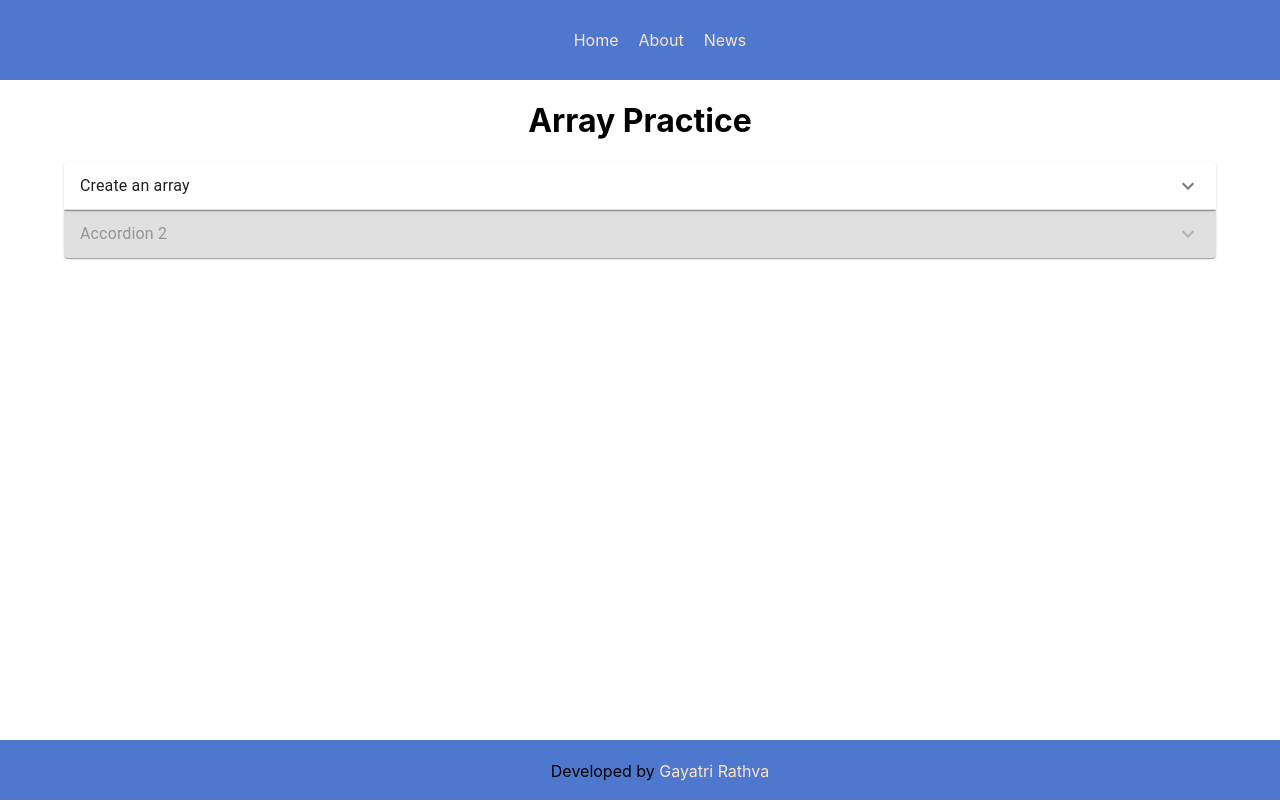
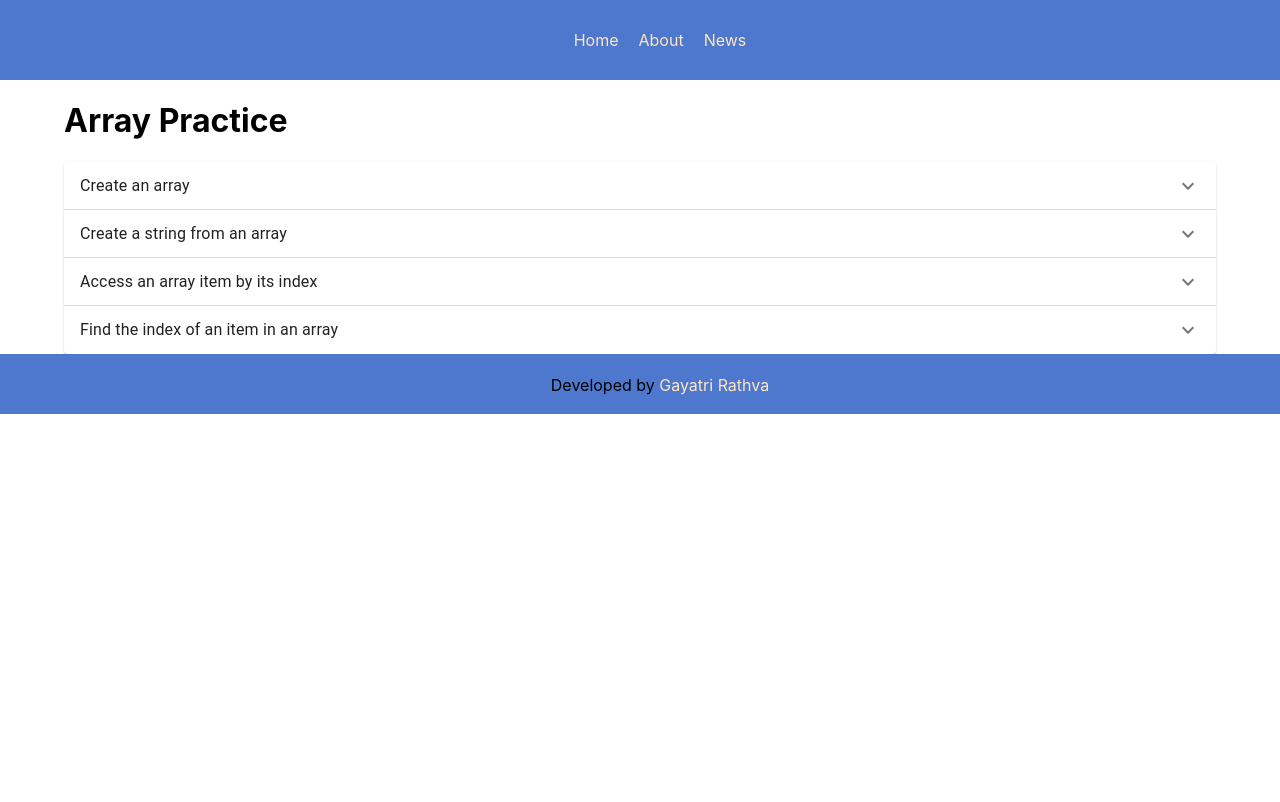
Before and after one commit to gayatri89/react-practice-project, a React (Create React App) app: page /arr in a window 1280 px wide. Built offline with nearby package versions, Linux system fonts and the light colour scheme.

Commit message:
Understanding State & Handling Events in React

```diff
--- a/src/App.css
+++ b/src/App.css
@@ -1,8 +1,6 @@
 .App {
-  text-align: center;
   font-size: medium;
 }
-
 
 .App-header {
   background-color: #4d78ce;
@@ -12,14 +10,19 @@
   align-items: center;
   justify-content: center;
   color: white;
+  /* position:fixed;
+  width:100%;
+  top:0; */
 }
 
 .App-footer {
-  position:absolute;
+  position:relative;
   bottom:0;
   width:100%;
   height:60px;   /* Height of the footer */
   background:#4d78ce;
+  text-align: center;
+
 }
 
 .App-link {
@@ -51,3 +54,7 @@ pre code {
   color: var(--text-primary);
   padding: 0;
 }
+
+textarea {
+  width: 450px !important;
+}
--- a/src/App.js
+++ b/src/App.js
@@ -7,6 +7,7 @@ import NewsDetails from './pages/NewsDetails'
 import Home from './pages/Home';
 import ArrayFunc from './components/example-array/ArrayFunc';
 import Footer from './components/Footer';
+import TextForm from './components/TextForm';
 
 function App() {
   return (
@@ -21,6 +22,7 @@ function App() {
         <Route path="/news/:id" element={<NewsDetails/>} ></Route>
         <Route path="/arr" element={<ArrayFunc/>} ></Route>
         <Route path="/news" element={<Home/>} ></Route>
+        <Route path="/exe" element={<TextForm/>} ></Route>
 
       </Routes>
 
--- /dev/null
+++ b/src/components/TextForm.js
@@ -0,0 +1,42 @@
+import React, { useState } from 'react'
+import TextField from '@mui/material/TextField';
+import { Grid, Container, Card, CardMedia, CardContent, Typography, CardActions, Box, Button } from '@mui/material';
+import Stack from '@mui/material/Stack';
+
+export default function TextForm() {
+    let [text, setText] = useState('');
+    const handleUpperCase = () => {
+        return setText(text.toUpperCase());
+    }
+  return (
+    <Container fixed>
+
+    <Grid container spacing={2}>
+        <Grid item xs={12} sm={12} md={12}>
+            <h1>Welcome to the Hello world</h1>
+        </Grid>
+        <Grid item  xs={12} sm={12} md={12}>
+
+          <TextField
+          id="myText"
+          multiline
+          rows={4}
+          className="myText"
+          onChange={(e)=>setText(e.target.value)}
+        />
+
+        <Grid item xs={12} sm={12} md={12}>
+        <h1>&nbsp;</h1>
+
+            {text}
+            <h1>&nbsp;</h1>
+            <Button variant="contained" onClick={handleUpperCase}>Uppercase</Button>
+            <h1>&nbsp;</h1>
+
+        </Grid>
+
+        </Grid>
+    </Grid>
+    </Container>
+  )
+}
--- a/src/components/example-array/ArrayFunc.js
+++ b/src/components/example-array/ArrayFunc.js
@@ -51,7 +51,9 @@ const ArrayFunc = () => {
                 </AccordionSummary>
                 <AccordionDetails>
                     <Typography>This section provides some examples of common array operations in JavaScript.
-                    <pre class="brush: js notranslate"><code><span class="token comment">// 'fruits' array created using array literal notation.</span>
+                    <pre class="brush: js notranslate">
+                        <code>
+                            <span class="token comment">// 'fruits' array created using array literal notation.</span>
 <span class="token keyword">const</span> fruits <span class="token operator">=</span> <span class="token punctuation">[</span><span class="token string">'Apple'</span><span class="token punctuation">,</span> <span class="token string">'Banana'</span><span class="token punctuation">]</span><span class="token punctuation">;</span>
 console<span class="token punctuation">.</span><span class="token function">log</span><span class="token punctuation">(</span>fruits<span class="token punctuation">.</span>length<span class="token punctuation">)</span><span class="token punctuation">;</span>
 <span class="token comment">// 2</span>
@@ -69,19 +71,43 @@ console<span class="token punctuation">.</span><span class="token function">log<
                     </Typography>
                 </AccordionDetails>
                 </Accordion>
-                <Accordion disabled>
+
+                <Accordion>
                 <AccordionSummary
                     expandIcon={<ExpandMoreIcon />}
                     aria-controls="panel2a-content"
                     id="panel2a-header"
                 >
-                    <Typography>Accordion 2</Typography>
+                    <Typography>Create a string from an array</Typography>
                 </AccordionSummary>
                 <AccordionDetails>
-                    <Typography>
-                    Lorem ipsum dolor sit amet, consectetur adipiscing elit. Suspendisse
-                    malesuada lacus ex, sit amet blandit leo lobortis eget.
-                    </Typography>
+                    <Typography>This example uses the join() method to create a string from the fruits array.</Typography>
+                </AccordionDetails>
+                </Accordion>
+
+                <Accordion>
+                <AccordionSummary
+                    expandIcon={<ExpandMoreIcon />}
+                    aria-controls="panel2a-content"
+                    id="panel3a-header"
+                >
+                    <Typography>Access an array item by its index</Typography>
+                </AccordionSummary>
+                <AccordionDetails>
+                    <Typography>This example uses the join() method to create a string from the fruits array.</Typography>
+                </AccordionDetails>
+                </Accordion>
+
+                <Accordion>
+                <AccordionSummary
+                    expandIcon={<ExpandMoreIcon />}
+                    aria-controls="panel2a-content"
+                    id="panel4a-header"
+                >
+                    <Typography>Find the index of an item in an array</Typography>
+                </AccordionSummary>
+                <AccordionDetails>
+                    <Typography>This example uses the indexOf() method to find the position (index) of the string "Banana" in the fruits array.</Typography>
                 </AccordionDetails>
                 </Accordion>
 
--- a/src/pages/Home.js
+++ b/src/pages/Home.js
@@ -67,6 +67,27 @@ const Home = () => {
                         </Card>
                 </Grid>
 
+                <Grid item xs={12} sm={6} md={6}>
+                    <Card>
+                        <CardMedia
+                            component="img"
+                            height="140"
+                            image="https://dev-to-uploads.s3.amazonaws.com/uploads/articles/xsu7mmil1ruzy6mmk1cs.png"
+                            alt=""
+                        />
+                        <CardContent>
+                            <Typography gutterBottom variant="h5" component="div">
+                            React Router v6 is Here
+                            </Typography>
+                            <Typography variant="body2" color="text.secondary">
+                            Closing in on a decade of client-side routing, React Router v6 takes the best features from previous versions—and its sister project, Reach Router—in our smallest and most powerful package yet.
+                            </Typography>
+                        </CardContent>
+                        <CardActions>
+                        <Link to="exe">Learn More</Link>
+                        </CardActions>
+                        </Card>
+                </Grid>
 
 
             </Grid>
--- a/src/pages/News.js
+++ b/src/pages/News.js
@@ -16,7 +16,6 @@ const News = () => {
 
     const [brNews,setBrNews] = useState();
     const [stwNews,setStwNews] = useState();
-
 
     useEffect(()=>{
        fetchItems()
```
